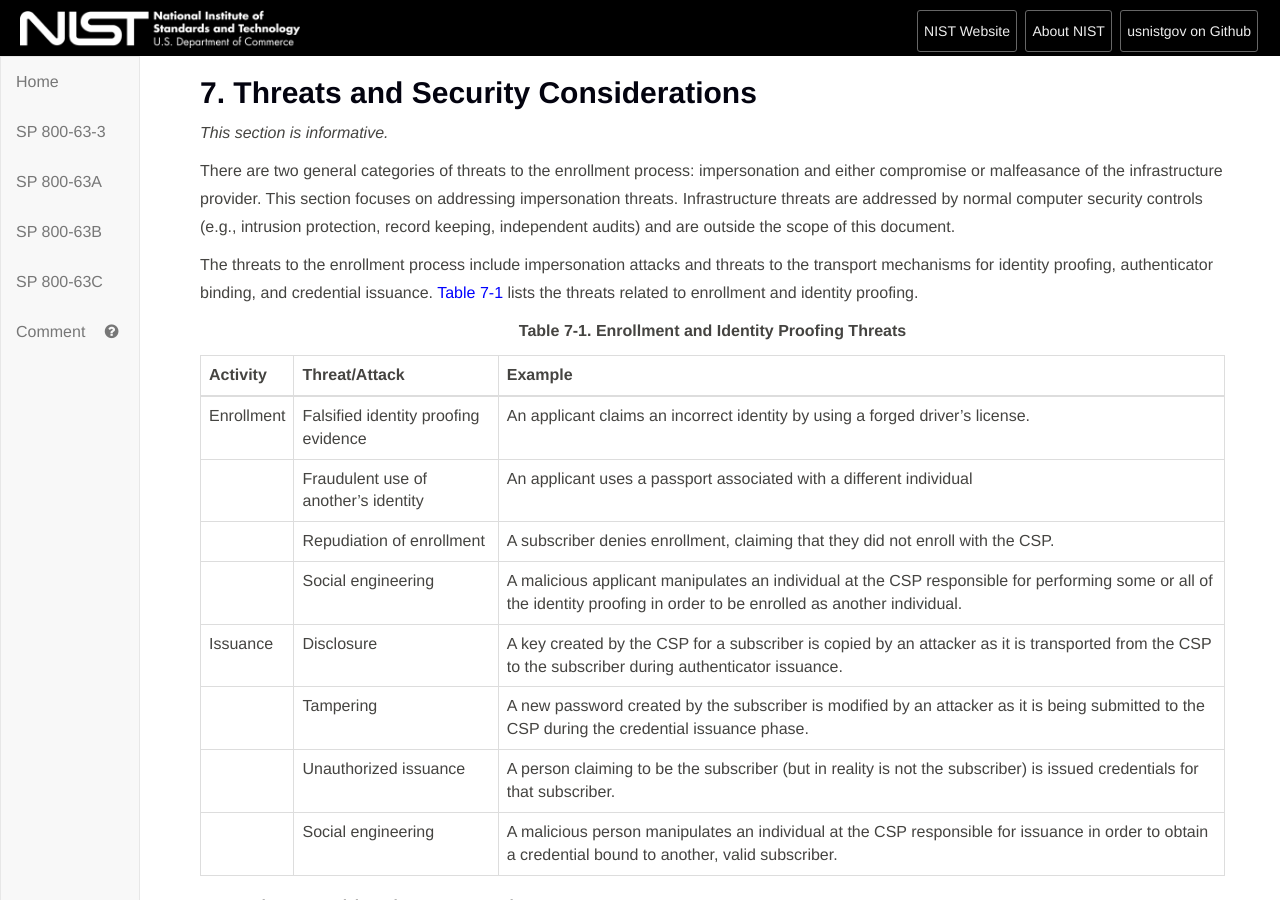
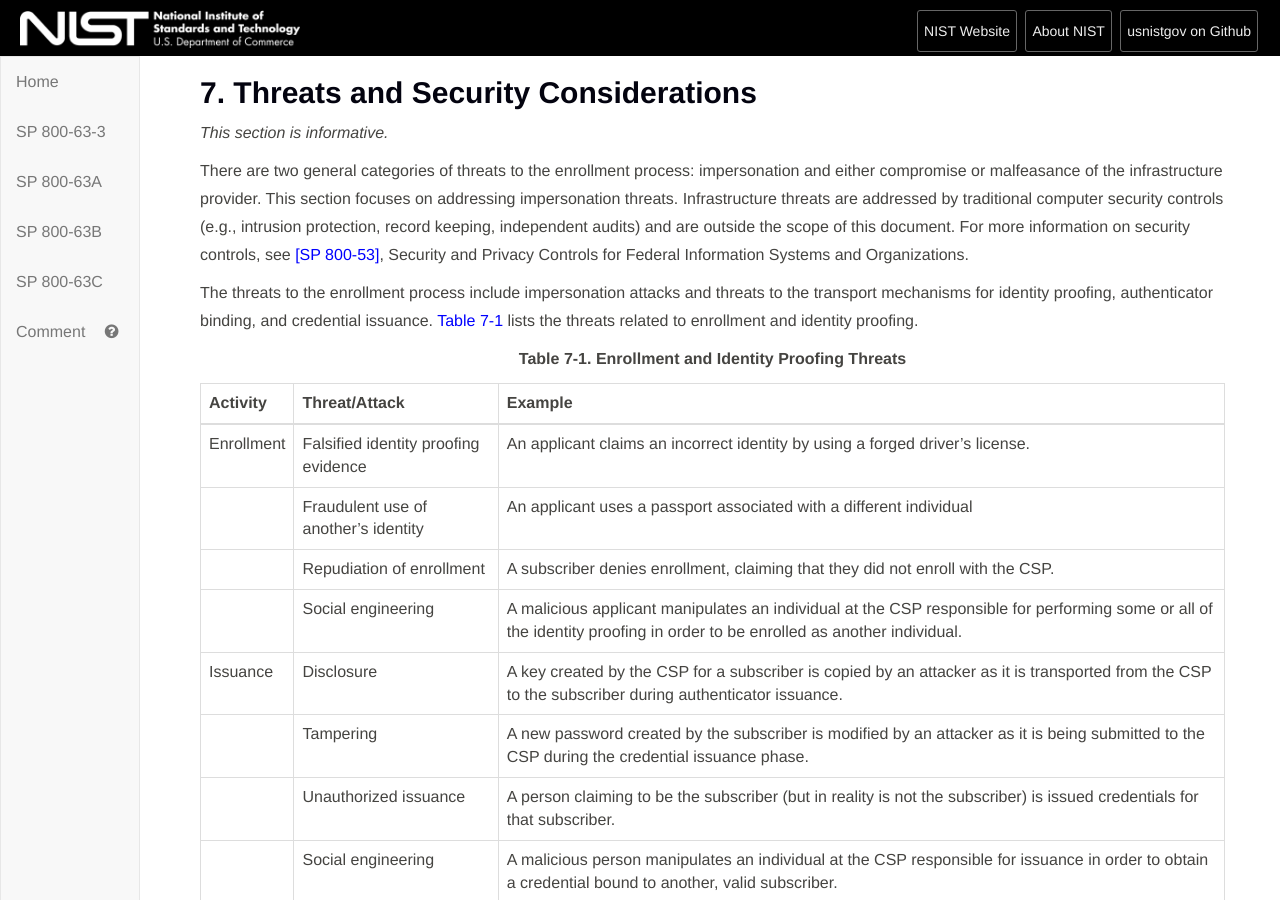
Before and after one commit to usnistgov/800-63-3, a Jekyll site: the page built from sp800-63a/sec7_security.md, in a window 1280 px wide and 900 px high. Built offline with Jekyll 4.4.1, drawn with Linux system fonts in a browser that asks for light colours; our own code applies the rules of GitHub Pages for plain Markdown files.

Commit message:
Closes #1313

```diff
--- a/sp800-63a/sec7_security.md
+++ b/sp800-63a/sec7_security.md
@@ -6,7 +6,7 @@
 
 _This section is informative._
 
-There are two general categories of threats to the enrollment process: impersonation and either compromise or malfeasance of the infrastructure provider. This section focuses on addressing impersonation threats. Infrastructure threats are addressed by normal computer security controls (e.g., intrusion protection, record keeping, independent audits) and are outside the scope of this document.
+There are two general categories of threats to the enrollment process: impersonation and either compromise or malfeasance of the infrastructure provider. This section focuses on addressing impersonation threats. Infrastructure threats are addressed by traditional computer security controls (e.g., intrusion protection, record keeping, independent audits) and are outside the scope of this document. For more information on security controls, see [[SP 800-53]](#SP800-53), Security and Privacy Controls for Federal Information Systems and Organizations.
 
 The threats to the enrollment process include impersonation attacks and threats to the transport mechanisms for identity proofing, authenticator binding, and credential issuance. [Table 7-1](#63aSec7-Table1) lists the threats related to enrollment and identity proofing.
 
```
